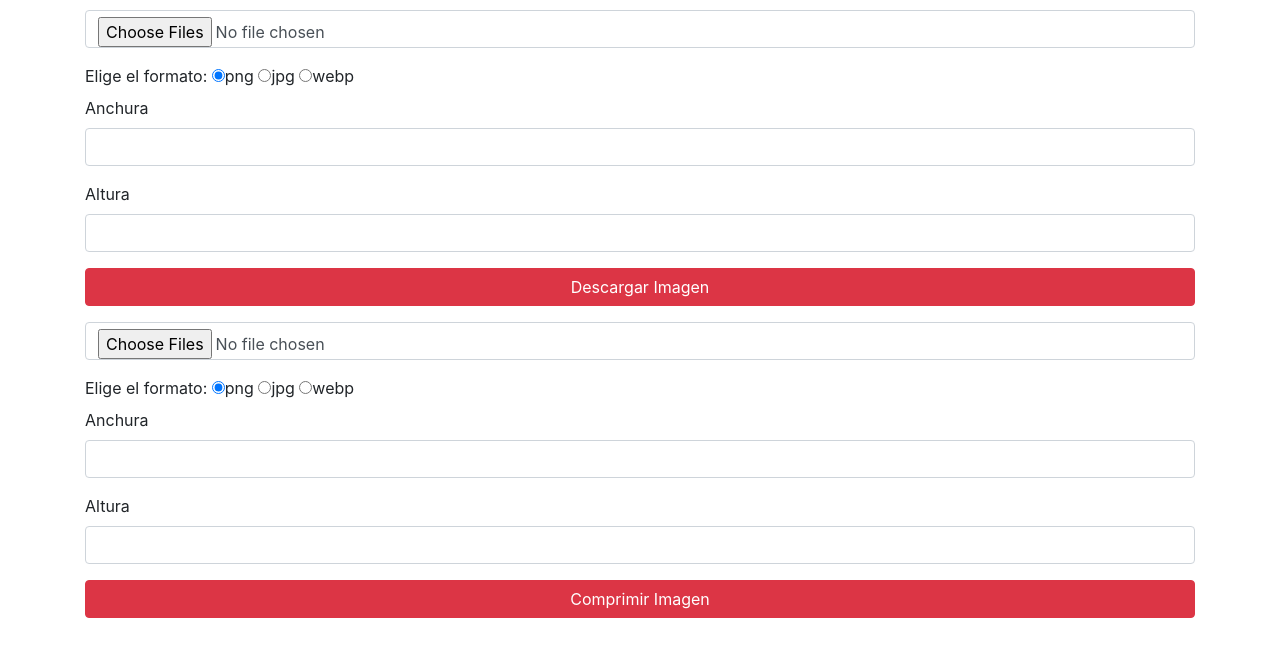
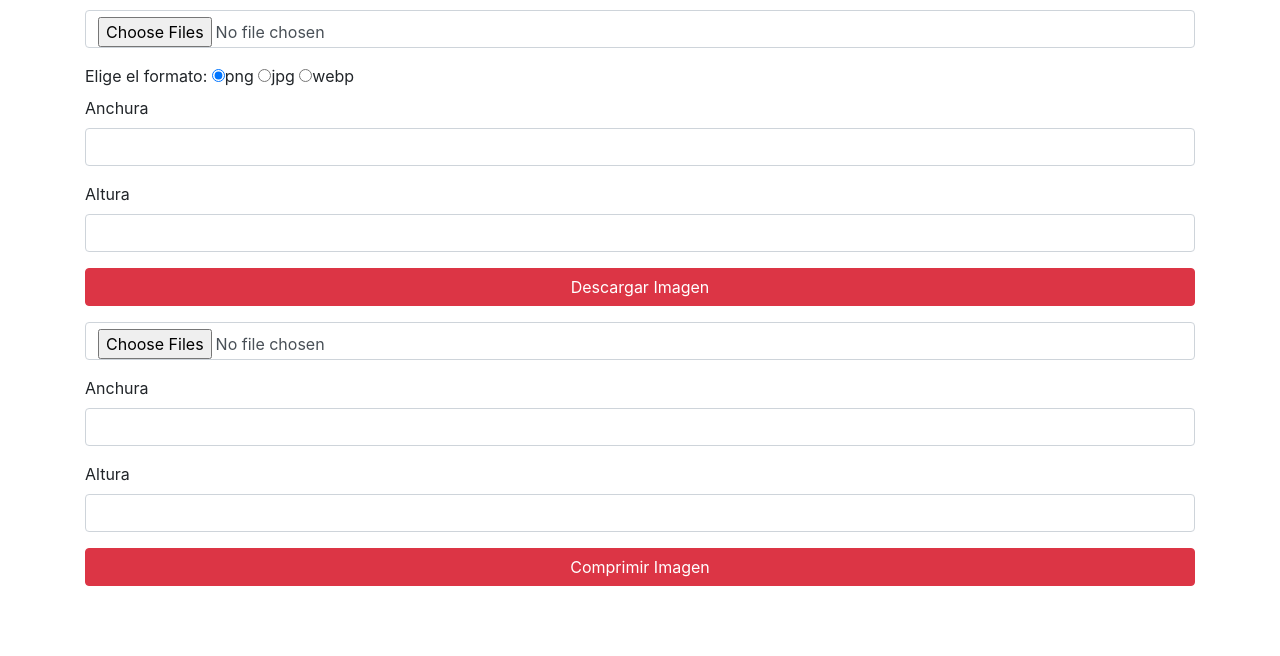
Before and after one commit to Jaserto/compresor-convertidor-imagen, a website: page index.html in a window 1280 px wide. Shown: the part 118-774 px from the top of the page. Drawn offline with nearby package versions, Linux system fonts and the light colour scheme.

Commit message:
compressor2

```diff
--- a/index.html
+++ b/index.html
@@ -55,16 +55,6 @@
             class="form-control"
           />
         </div>
-        Elige el formato:
-        <label class="radio-inline"
-          ><input type="radio" name="format" value="png" checked />png</label
-        >
-        <label class="radio-inline"
-          ><input type="radio" name="format" value="jpg" />jpg</label
-        >
-        <label class="radio-inline"
-          ><input type="radio" name="format" value="webp" />webp</label
-        >
         <div class="form-group">
           <label for="width">Anchura</label>
           <input class="form-control" type="number" name="width" id="">
```
